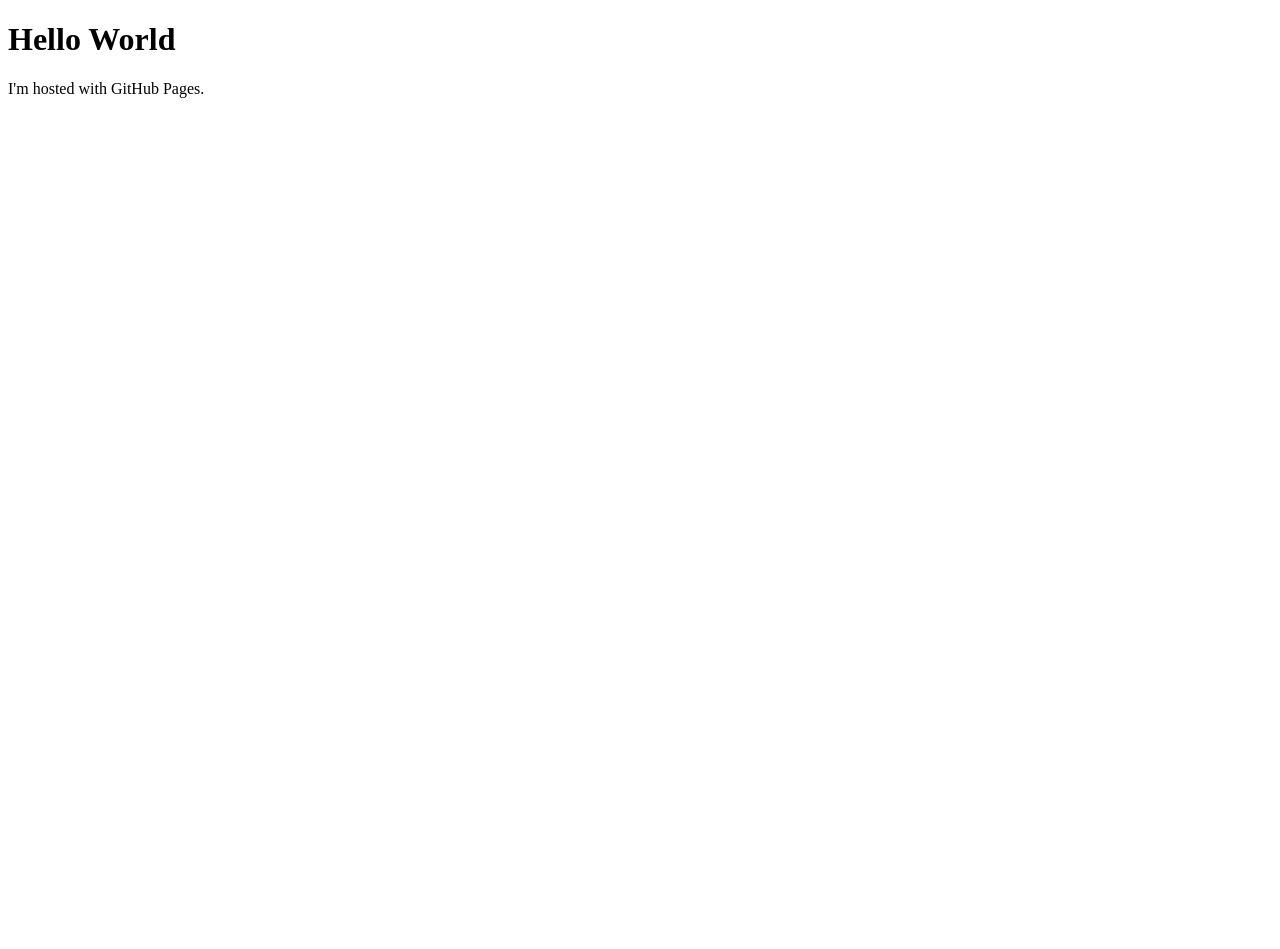
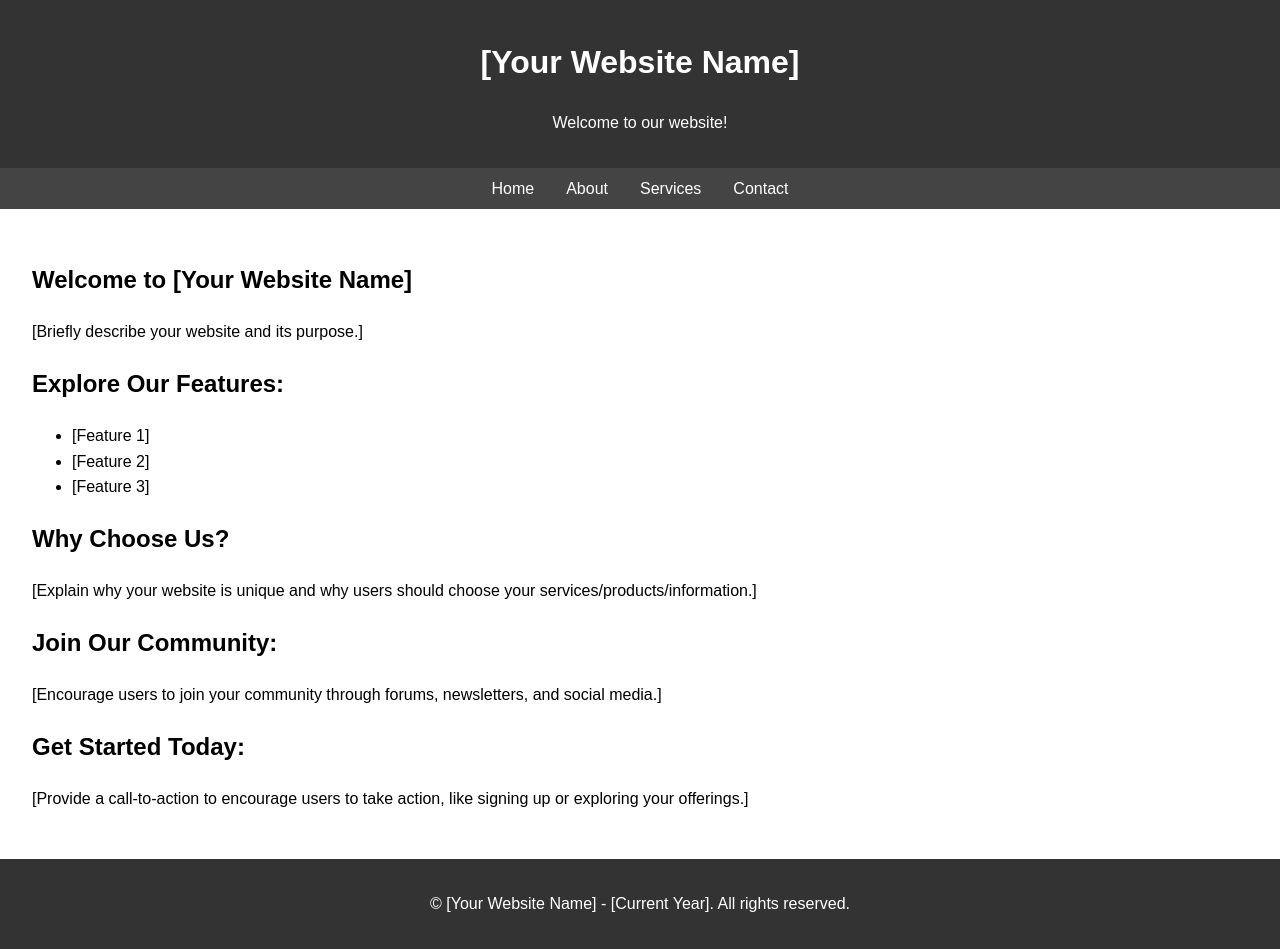
Before and after one commit to ngbtrung2904/ngbtrung2904.github.io, a plain HTML site: page index.html in a window 1280 px wide. Before the commit the page ends 800 px from the top, so only its background shows below. Drawn offline with Linux system fonts and the light colour scheme.

Commit message:
Update index.html

```diff
--- a/index.html
+++ b/index.html
@@ -1,7 +1,96 @@
 <!DOCTYPE html>
-<html>
+<html lang="en">
+<head>
+    <meta charset="UTF-8">
+    <meta name="viewport" content="width=device-width, initial-scale=1.0">
+    <title>[Your Website Name]</title>
+    <style>
+        /* Add your custom CSS styles here */
+        body {
+            font-family: Arial, sans-serif;
+            line-height: 1.6;
+            margin: 0;
+            padding: 0;
+        }
+
+        header {
+            background-color: #333;
+            color: #fff;
+            padding: 1rem;
+            text-align: center;
+        }
+
+        nav {
+            background-color: #444;
+            display: flex;
+            justify-content: center;
+            padding: 0.5rem;
+        }
+
+        nav a {
+            color: #fff;
+            text-decoration: none;
+            margin: 0 1rem;
+        }
+
+        section {
+            padding: 2rem;
+        }
+
+        footer {
+            background-color: #333;
+            color: #fff;
+            text-align: center;
+            padding: 1rem;
+        }
+    </style>
+</head>
 <body>
-<h1>Hello World</h1>
-<p>I'm hosted with GitHub Pages.</p>
+    <header>
+        <h1>[Your Website Name]</h1>
+        <p>Welcome to our website!</p>
+    </header>
+
+    <nav>
+        <!-- Replace the href values with appropriate links -->
+        <a href="#">Home</a>
+        <a href="#">About</a>
+        <a href="#">Services</a>
+        <a href="#">Contact</a>
+    </nav>
+
+    <section>
+        <h2>Welcome to [Your Website Name]</h2>
+        <p>
+            [Briefly describe your website and its purpose.]
+        </p>
+
+        <h2>Explore Our Features:</h2>
+        <ul>
+            <!-- Add your features here as list items -->
+            <li>[Feature 1]</li>
+            <li>[Feature 2]</li>
+            <li>[Feature 3]</li>
+        </ul>
+
+        <h2>Why Choose Us?</h2>
+        <p>
+            [Explain why your website is unique and why users should choose your services/products/information.]
+        </p>
+
+        <h2>Join Our Community:</h2>
+        <p>
+            [Encourage users to join your community through forums, newsletters, and social media.]
+        </p>
+
+        <h2>Get Started Today:</h2>
+        <p>
+            [Provide a call-to-action to encourage users to take action, like signing up or exploring your offerings.]
+        </p>
+    </section>
+
+    <footer>
+        <p>&copy; [Your Website Name] - [Current Year]. All rights reserved.</p>
+    </footer>
 </body>
 </html>
```
